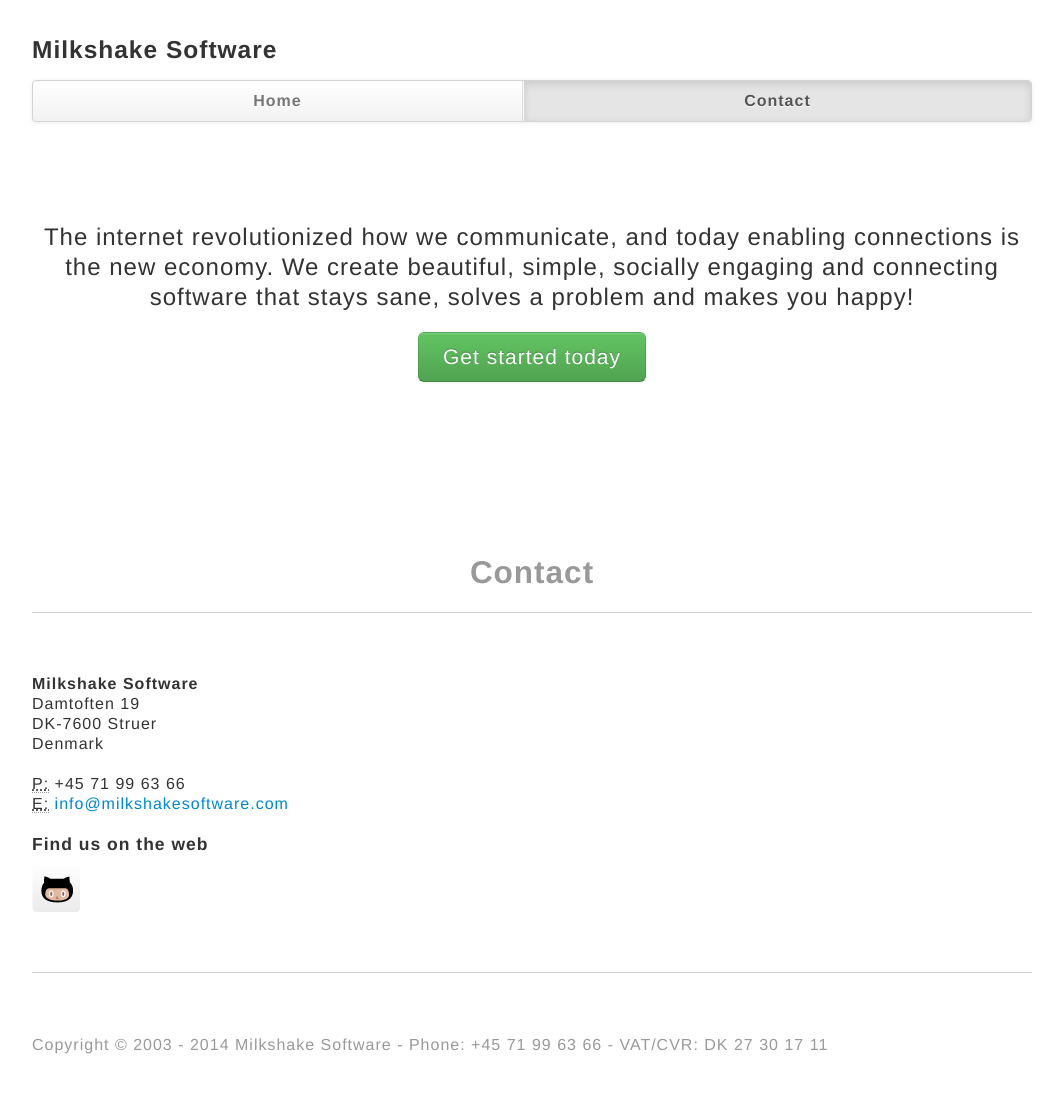
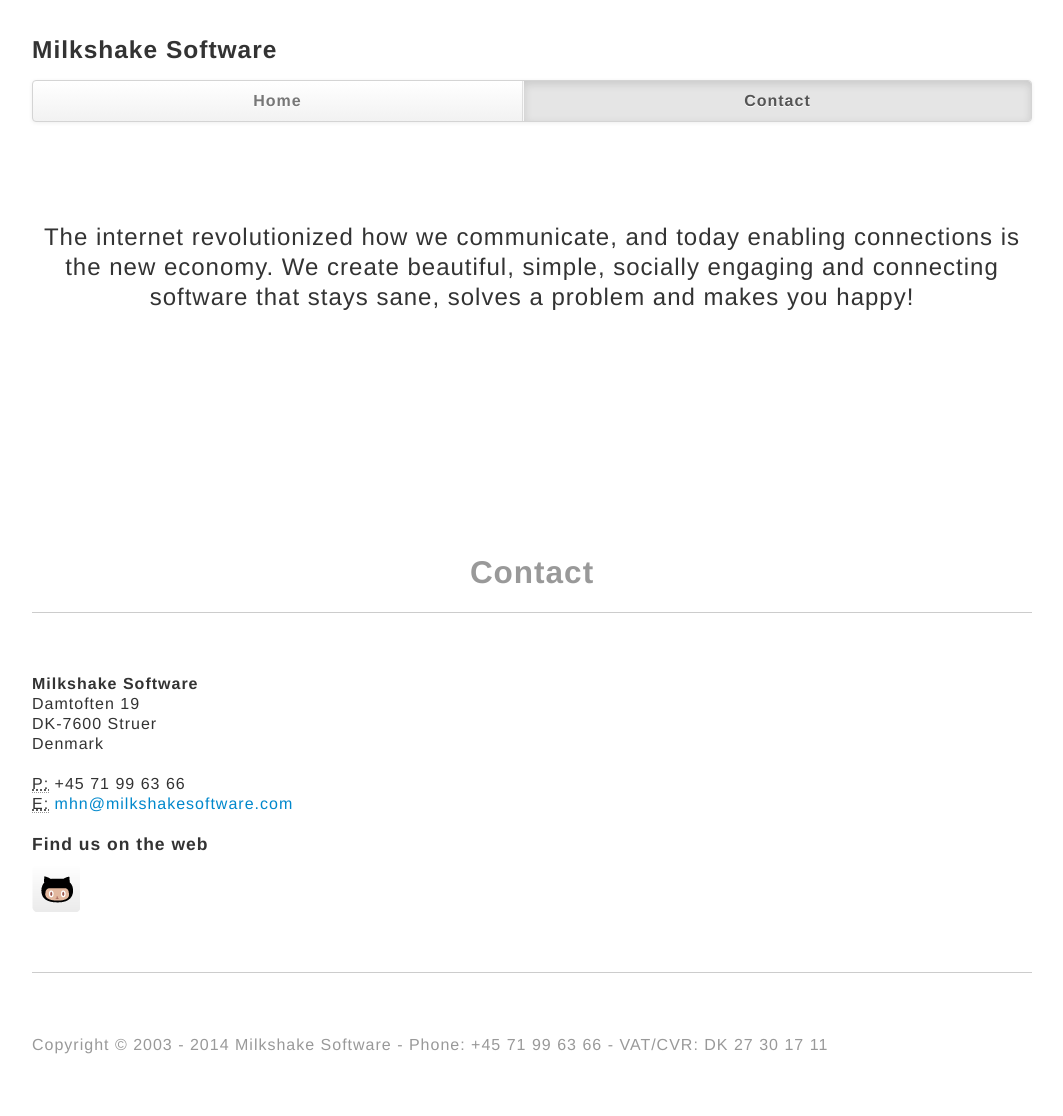
Before and after one commit to milkshakesoftware/milkshakesoftware.github.com, a Jekyll site: the page index.html, which Jekyll copies as it is, in a window 1280 px wide. Shown: the whole page, without its empty margins (108-1171 px from the left). Built offline with Jekyll 4.4.1, drawn with Linux system fonts in a browser that asks for light colours; nearby versions of some CDN libraries; Markdown is read by kramdown in place of the engine named in the settings.

Commit message:
Update index.html

```diff
--- a/index.html
+++ b/index.html
@@ -44,7 +44,6 @@
 				<div class="jumbotron">
 					<p class="lead">The internet revolutionized how we communicate,
 						and today enabling connections is the new economy. We create beautiful, simple, socially engaging and connecting software that stays sane, solves a problem and makes you happy!</p>
-					<a class="btn btn-large btn-success" href="#products">Get started today</a>
 				</div>
 			</section>
 
@@ -59,7 +58,7 @@
 					DK-7600 Struer<br />
 			 		Denmark<br /><br />
 				 	<abbr title="Phone">P:</abbr> +45 71 99 63 66<br />
-				 	<abbr title="E-mail">E:</abbr> <a href="mailto:info@milkshakesoftware.com">info@milkshakesoftware.com</a>
+				 	<abbr title="E-mail">E:</abbr> <a href="mailto:mhn@milkshakesoftware.com">mhn@milkshakesoftware.com</a>
 				</address>
 
 				<h4>Find us on the web</h4>
```
